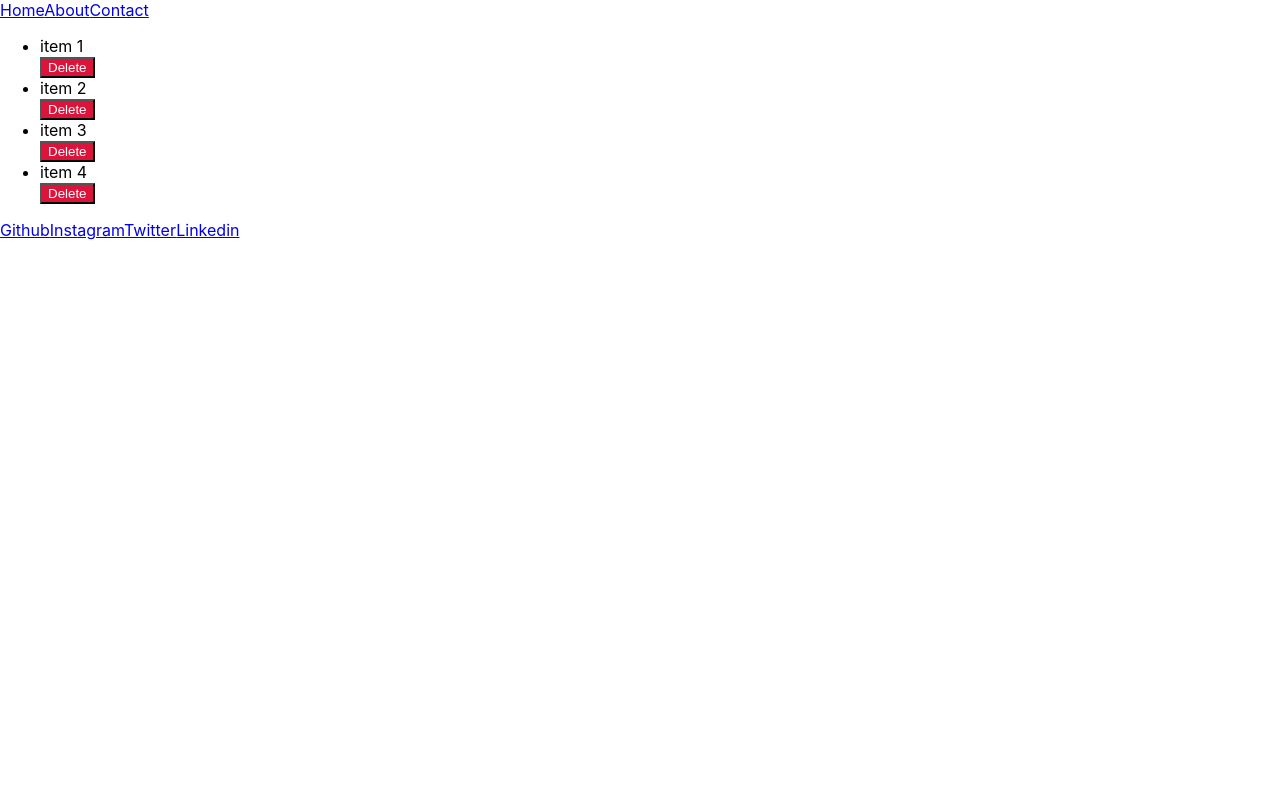
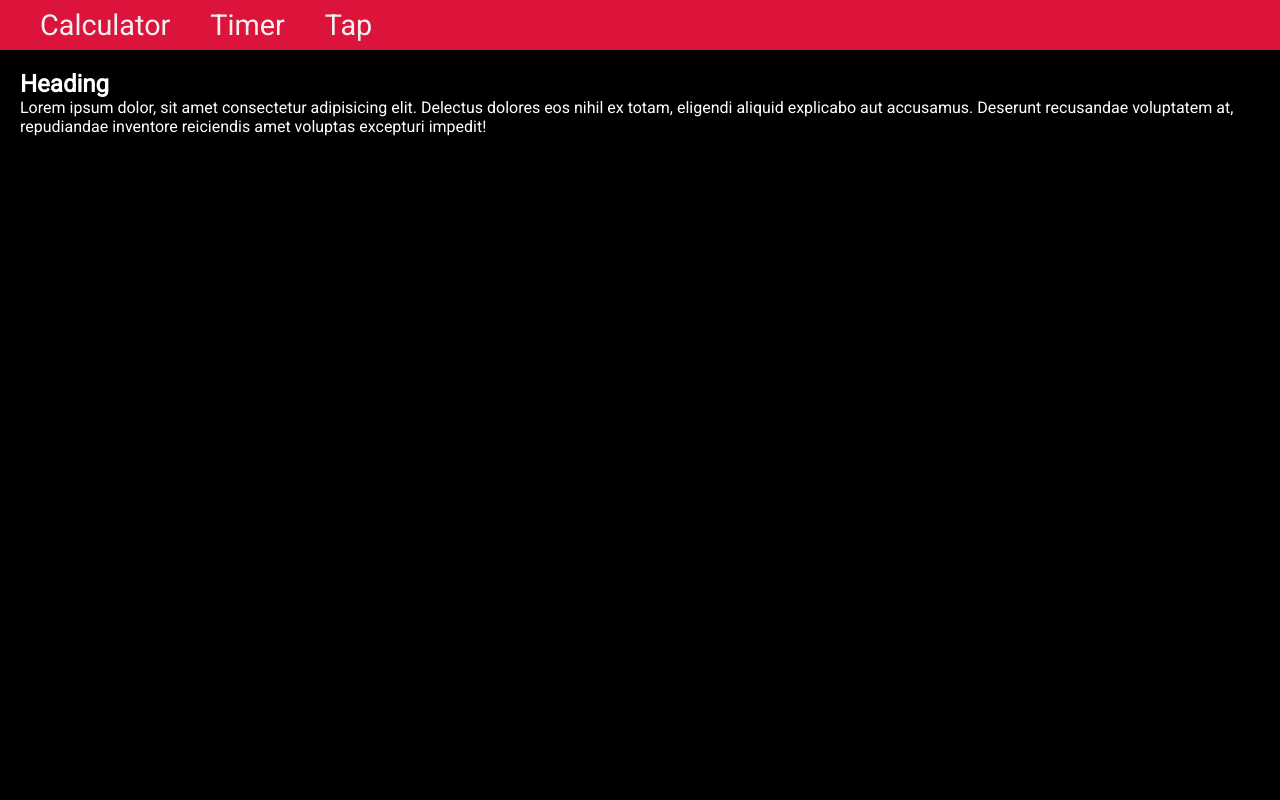
Before and after one commit to sudhan6/Full-stack-course, a React (Create React App) app in the folder myapp/: page / in a window 1280 px wide. Shown: the top 800 px of the page. Built offline with nearby package versions, Linux system fonts and the light colour scheme.

Commit message:
counting in tap

```diff
--- a/myapp/src/App.js
+++ b/myapp/src/App.js
@@ -1,17 +1,27 @@
+import { useState, useEffect } from 'react'
+import Calculator from './components/Calculator';
+
 import Navbar from './layouts/Navbar'
-import Footer from './layouts/Footer'
-import Content from './components/Content'
+import Info from './components/Info';
+import Timer from './components/Timer';
+import Tap from './components/Tap'
 
 
 
 const App = () => {
 
+  const [currentComp,setcurrentComp] = useState ('calculator')
+
   return (
     <div className="App">
-      <Navbar />
-      <Content />
-      <Footer />
-
+      <Navbar setcurrentComp={setcurrentComp} />
+      {
+        currentComp === 'Calculator '?<Calculator/> : currentComp === 'timer'? < Timer/> : currentComp === 'tap'?<Tap/> : <Info/>
+      }
+      <Info />
+      <Timer />
+      <Calculator />
+      <Tap />
     </div >
   );
 }
--- /dev/null
+++ b/myapp/src/components/Calculator.js
@@ -0,0 +1,11 @@
+const Calculator = () => {
+    return (
+        <div className="container">
+            <div className="calculator">
+                <h2>Calculator</h2>
+            </div>
+        </div>
+    );
+}
+
+export default Calculator;
--- a/myapp/src/components/Content.js
+++ /dev/null
@@ -1,20 +0,0 @@
-import ListItem from "./ListItem";
-
-const Content = () => {
-
-    const chores = ["item 1", "item 2", "item 3", "item 4"]
-
-    return (
-
-        <div className="container">
-            <ul>
-                {
-                    chores.map(chore => <ListItem chore={chore} />)
-
-                }
-            </ul>
-        </div>
-    );
-}
-
-export default Content;
--- /dev/null
+++ b/myapp/src/components/Info.js
@@ -0,0 +1,12 @@
+const Info = () => {
+    return (
+        <div className="container">
+            <div className="info">
+                <h2>Heading </h2>
+                Lorem ipsum dolor, sit amet consectetur adipisicing elit. Delectus dolores eos nihil ex totam, eligendi aliquid explicabo aut accusamus. Deserunt recusandae voluptatem at, repudiandae inventore reiciendis amet voluptas excepturi impedit!
+            </div>
+        </div>
+    );
+}
+
+export default Info;
--- a/myapp/src/components/ListItem.js
+++ /dev/null
@@ -1,12 +0,0 @@
-const ListItem = ({chore}) => {
-    return (
-        <li>
-             <div>
-                {chore}
-            </div>
-        <button style={{ background: 'crimson', color: "white" }} >Delete</button>
-        </li>
-    )
-}
-
-export default ListItem;
--- /dev/null
+++ b/myapp/src/components/Tap.js
@@ -0,0 +1,26 @@
+import { useEffect, useState } from "react";
+
+const Tap = () => {
+
+
+    useEffect(() => {
+        const alert = () => window.alert("HEY !! you just double clicked")
+        document.addEventListener('dblclick', alert)
+        return () => document.removeEventListener('dblclick', alert)
+
+    }, [])
+
+    const [count, setcount] = useState(0)
+
+    return (
+        <div className="container">
+            <div className="tap">
+                <h3>{count}</h3>
+                <button onClick={() => { setcount(prev => prev += 1) }}>CLick</button>
+                <h2>Tap</h2>
+            </div>
+        </div>
+    );
+}
+
+export default Tap;
--- /dev/null
+++ b/myapp/src/components/Timer.js
@@ -0,0 +1,11 @@
+const Timer = () => {
+    return (
+        <div className="container">
+            <div className="timer">
+                <h2>Timer</h2>
+            </div>
+        </div>
+    );
+}
+
+export default Timer;
--- a/myapp/src/index.css
+++ b/myapp/src/index.css
@@ -1,13 +1,14 @@
-body {
-  margin: 0;
-  font-family: -apple-system, BlinkMacSystemFont, 'Segoe UI', 'Roboto', 'Oxygen',
-    'Ubuntu', 'Cantarell', 'Fira Sans', 'Droid Sans', 'Helvetica Neue',
-    sans-serif;
-  -webkit-font-smoothing: antialiased;
-  -moz-osx-font-smoothing: grayscale;
+@import url('https://fonts.googleapis.com/css2?family=Roboto&display=swap');
+* {
+    margin: 0;
+    padding: 0;
+    box-sizing: border-box;
+    font-family: 'Roboto', sans-serif;
+    text-decoration: none;
 }
 
-code {
-  font-family: source-code-pro, Menlo, Monaco, Consolas, 'Courier New',
-    monospace;
+div.container {
+    min-height: 100vh;
+    color: white;
+    padding: 20px;
 }
--- a/myapp/src/index.js
+++ b/myapp/src/index.js
@@ -1,9 +1,8 @@
 import React from 'react';
 import ReactDOM from 'react-dom';
 import './index.css';
+import './styles/navbar.css'
 import App from './App';
-
-
 
 ReactDOM.render(
   <React.StrictMode>
--- a/myapp/src/layouts/Navbar.js
+++ b/myapp/src/layouts/Navbar.js
@@ -1,9 +1,11 @@
-const Navbar =() => {
+const Navbar =({ setcurrentComp }) => {
+
     return (
+
         <nav>
-            <a href="#">Home</a>
-            <a href="#">About</a>
-            <a href="#">Contact</a>
+            <a onClick={() => { setcurrentComp('Calculator')}} href="#">Calculator</a>
+            <a onClick={() => { setcurrentComp('timer')}}  href="#">Timer</a>
+            <a onClick={() => { setcurrentComp('tap')}} href="#">Tap</a>
         </nav>
     )
 }
--- /dev/null
+++ b/myapp/src/styles/navbar.css
@@ -0,0 +1,35 @@
+nav {
+    height: 50px;
+    background-color: crimson;
+    padding: 10px 20px;
+    display: flex;
+    justify-content: left;
+    align-items: center;
+}
+
+nav a {
+    margin: 0px 20px;
+    color: #f1f1f1;
+    font-size: 1.8rem;
+    position: relative;
+}
+
+nav a::after {
+    content: "";
+    position: absolute;
+    left: 0px;
+    bottom: -5px;
+    height: 5px;
+    width: 0px;
+    background-color: #ffbf00;
+    transition: 0.5s ease;
+}
+
+nav a:hover::after {
+    width: 100%;
+}
+
+.container {
+    background-color: black;
+    color: #f1f1f1;
+}
```
